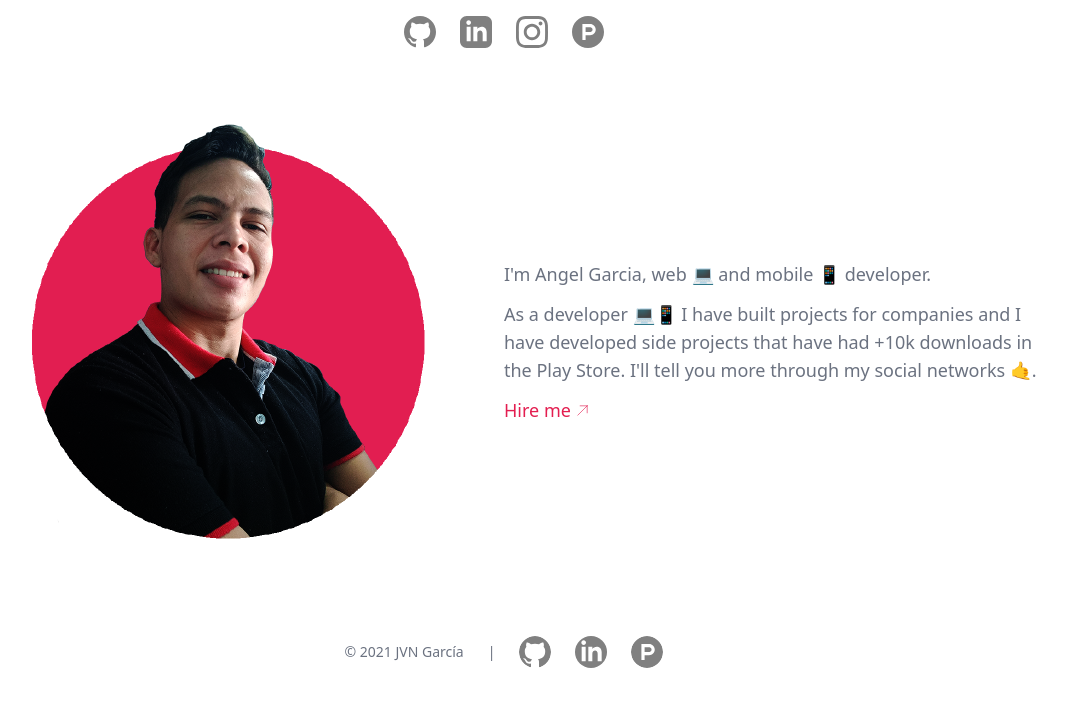
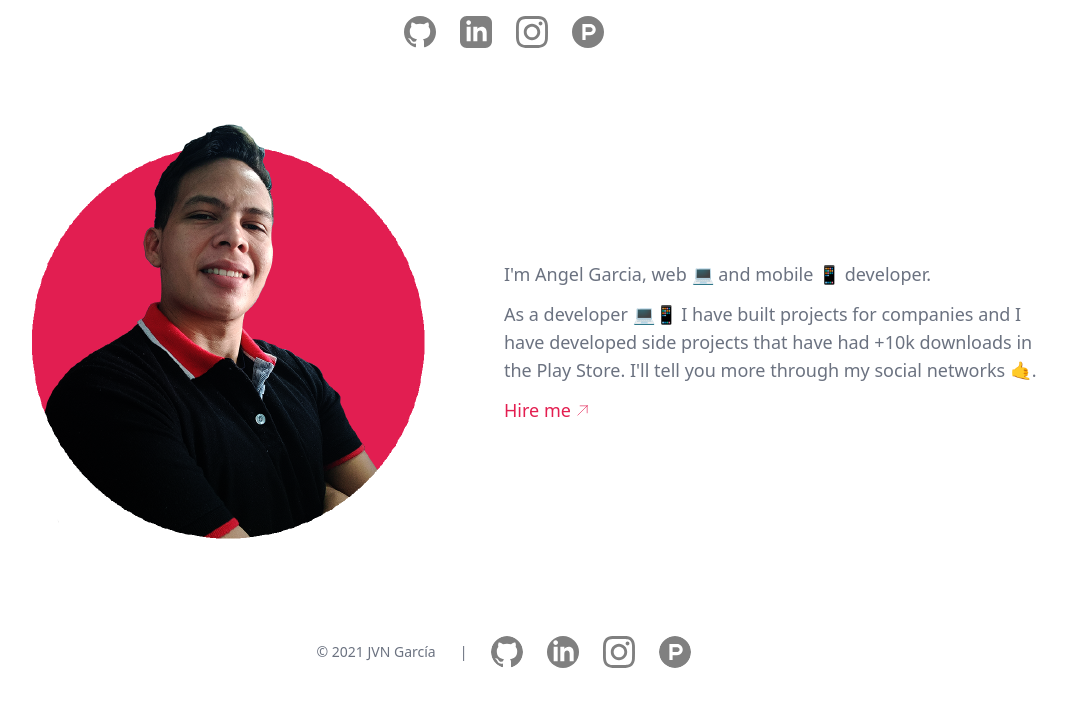
Before and after one commit to jvngarcia/portfolio-jvngarcia, a Next.js app: page / in a window 1280 px wide. Shown: the top 706 px of the page, without its empty margins (136-1203 px from the left). Built offline with nearby package versions, Linux system fonts and the light colour scheme.

Commit message:
⚡️ add instagram

```diff
--- a/src/components/Footer.js
+++ b/src/components/Footer.js
@@ -3,12 +3,13 @@
 
 export default function Footer() {
     return (
-        <footer className="py-4 container mx-auto text-center">
+        <footer className="py-4 container mx-auto text-center mt-12">
             <div className="mx-auto flex justify-center gap-6 items-center flex-wrap">
                 <p className="text-sm text-gray-500 dark:text-gray-400">© 2021 JVN García</p>
                 <p className="text-sm text-gray-500 dark:text-gray-400 md:block hidden">|</p>
                 <a href="https://github.com/jvngarcia" target="_blank" rel="noopener noreferrer" className="opacity-100 hover:opacity-70"><img src="/images/icons/github.svg" alt="JVN García github" className="w-8 h-8 rounded-full filter brightness-50 dark:filter-none" /></a>
                 <a href="#" target="_blank" rel="noopener noreferrer" className="opacity-100 hover:opacity-70"><img src="/images/icons/linkedin.svg" alt="JVN García linkedin" className="w-8 h-8 rounded-full filter brightness-50 dark:filter-none" /></a>
+                <a href="https://www.instagram.com/jvngarcia_" target="_blank" rel="noopener noreferrer" className="opacity-100 hover:opacity-70"><img src="/images/icons/insta.svg" alt="JVN García producthunt" className="w-8 h-8 filter brightness-50 dark:filter-none" /></a>
                 <a href="https://www.producthunt.com/@jvngarcia" target="_blank" rel="noopener noreferrer" className="opacity-100 hover:opacity-70"><img src="/images/icons/producthunt.svg" alt="JVN García producthunt" className="w-8 h-8 rounded-full filter brightness-50 dark:filter-none" /></a>
             </div>
         </footer>
--- a/src/components/Header.js
+++ b/src/components/Header.js
@@ -6,7 +6,7 @@ export default function Header() {
           <div className="mx-auto flex justify-center gap-6">
             <a href="https://github.com/jvngarcia" target="_blank" rel="noopener noreferrer" className="opacity-100 hover:opacity-70"><img src="/images/icons/github.svg" alt="JVN García github" className="w-8 h-8 filter brightness-50 dark:filter-none" /></a>
             <a href="#" target="_blank" rel="noopener noreferrer" className="opacity-100 hover:opacity-70"><img src="/images/icons/linkedin.svg" alt="JVN García linkedin" className="w-8 h-8 filter brightness-50 dark:filter-none" /></a>
-            <a href="https://www.producthunt.com/@jvngarcia" target="_blank" rel="noopener noreferrer" className="opacity-100 hover:opacity-70"><img src="/images/icons/insta.svg" alt="JVN García producthunt" className="w-8 h-8 filter brightness-50 dark:filter-none" /></a>
+            <a href="https://www.instagram.com/jvngarcia_" target="_blank" rel="noopener noreferrer" className="opacity-100 hover:opacity-70"><img src="/images/icons/insta.svg" alt="JVN García producthunt" className="w-8 h-8 filter brightness-50 dark:filter-none" /></a>
             <a href="https://www.producthunt.com/@jvngarcia" target="_blank" rel="noopener noreferrer" className="opacity-100 hover:opacity-70"><img src="/images/icons/producthunt.svg" alt="JVN García producthunt" className="w-8 h-8 filter brightness-50 dark:filter-none" /></a>
           </div>
         </header>
```
